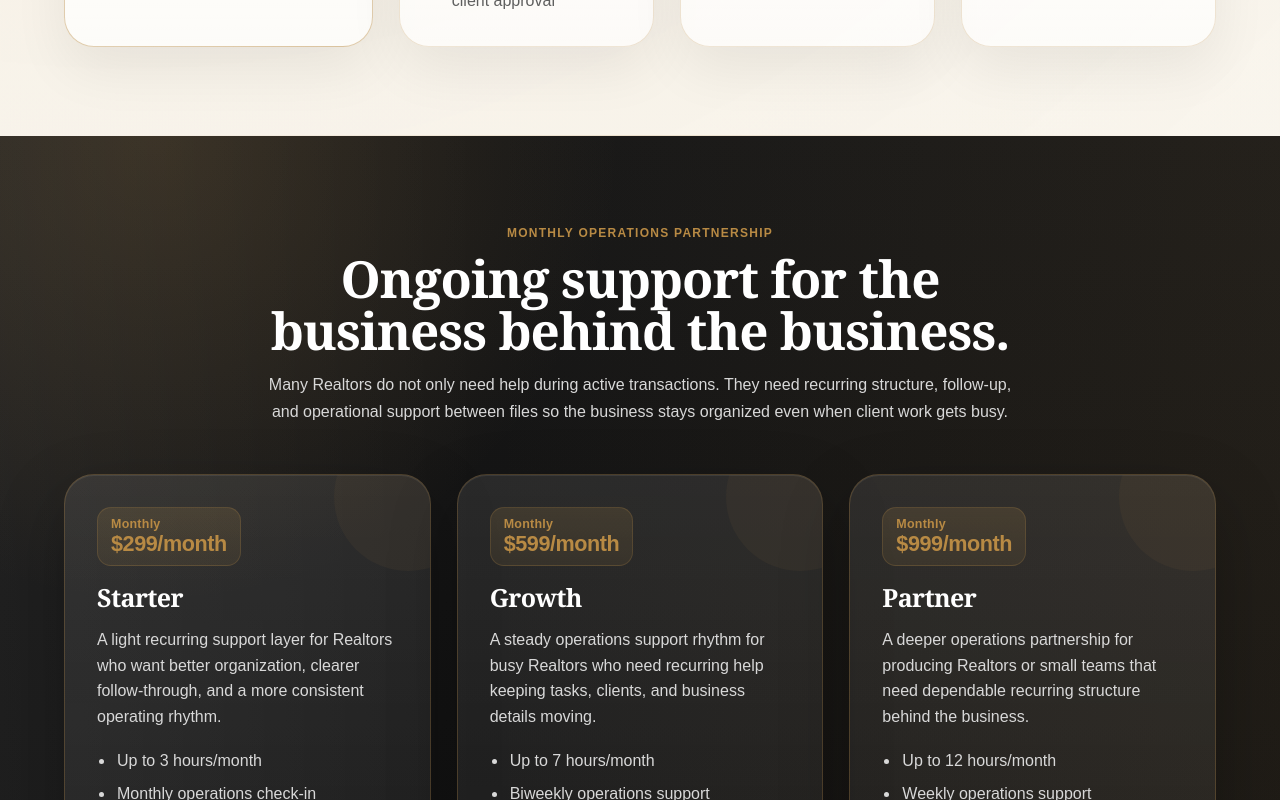
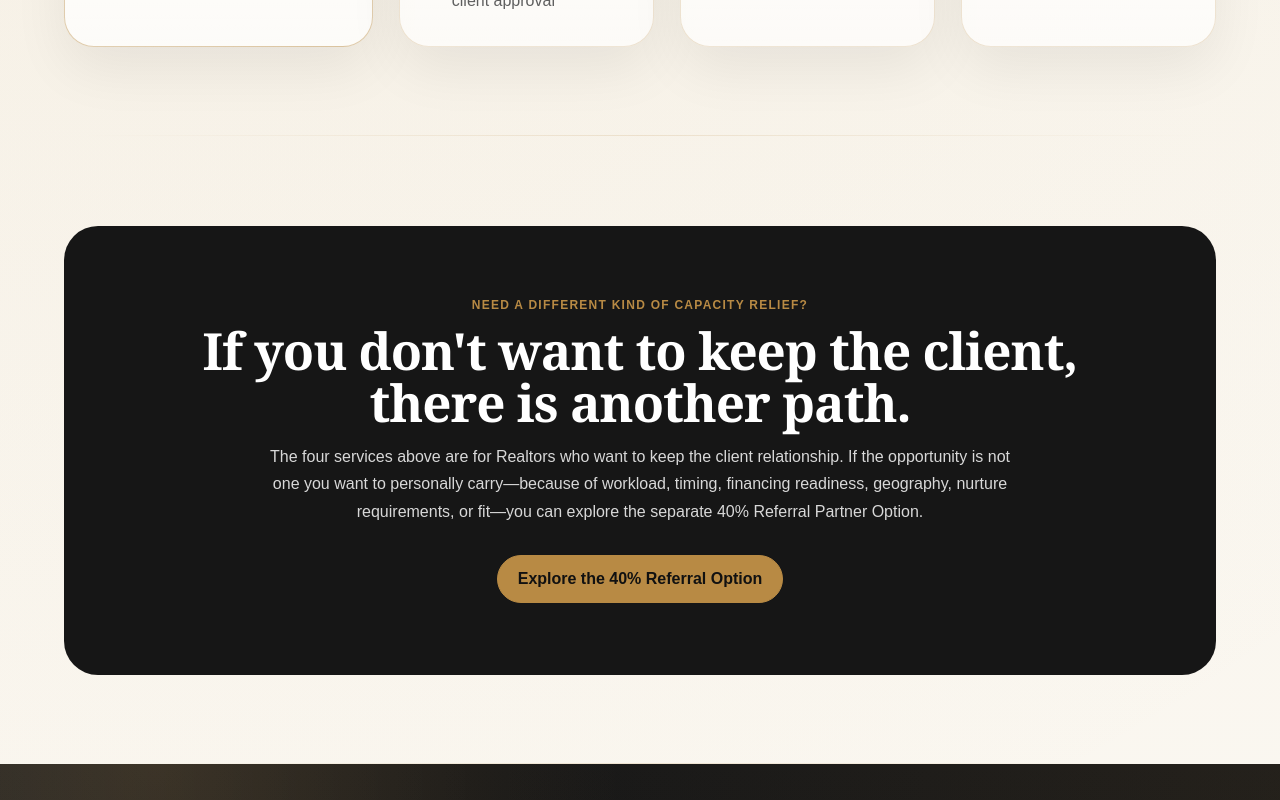
Before and after one commit to KoinoniaTransactions/Reynalds-OS, a Next.js app in the folder apps/web/: page /koinonia/services in a window 1280 px wide. Shown: the part 1860-2660 px from the top of the page. Built offline with nearby package versions, Linux system fonts and the light colour scheme; no server answers.

Commit message:
Surface referral option on Koinonia services page

```diff
--- a/apps/web/components/site/PageAssemblies/KoinoniaServices.tsx
+++ b/apps/web/components/site/PageAssemblies/KoinoniaServices.tsx
@@ -37,6 +37,21 @@ export function KoinoniaServices() {
                 items={service.items}
               />
             ))}
+          </div>
+        </div>
+      </section>
+
+      <section className="koinonia-section koinonia-services-referrals">
+        <div className="koinonia-container">
+          <div className="koinonia-cta">
+            <div className="koinonia-eyebrow">{servicesContent.referralDiscovery.eyebrow}</div>
+            <h2 className="koinonia-heading">{servicesContent.referralDiscovery.title}</h2>
+            <p className="koinonia-copy">{servicesContent.referralDiscovery.lead}</p>
+            <div className="koinonia-actions" style={{ justifyContent: "center" }}>
+              <a className="koinonia-button primary" href={servicesContent.referralDiscovery.primaryHref}>
+                {servicesContent.referralDiscovery.primaryLabel}
+              </a>
+            </div>
           </div>
         </div>
       </section>
```
